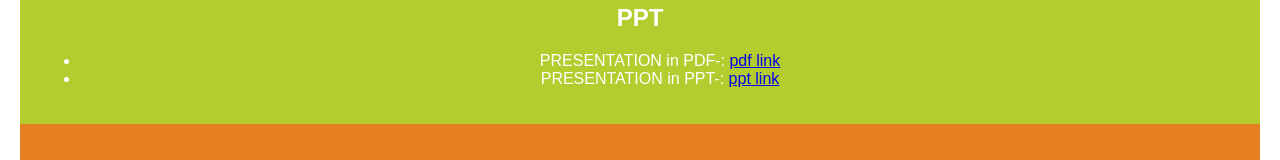
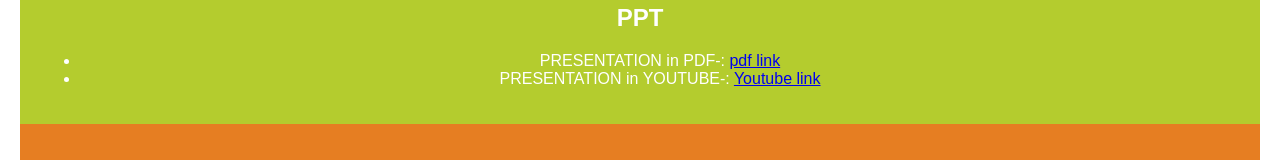
Before and after one commit to Sumitsam1/PptOnLandingPage, a plain HTML site: page index.html in a window 1280 px wide. Shown: the part 1145-1305 px from the top of the page. Drawn offline with Linux system fonts and the light colour scheme.

Commit message:
Update index.html

```diff
--- a/index.html
+++ b/index.html
@@ -45,7 +45,7 @@
         <h2>PPT</h2>
         <ul>
             <li>PRESENTATION in PDF-: <a href="https://drive.google.com/file/d/1D2F74vlPPQO9rzivRCF4o16s8xngLGFV/view?usp=drivesdk">pdf link</a></li>
-            <li>PRESENTATION in PPT-: <a href="https://docs.google.com/presentation/d/1RtLoLofjFXRWJMQ5o6RoklBzozSQuybK/edit?usp=drivesdk&ouid=108869425106784605774&rtpof=true&sd=true">ppt link</a></li>
+            <li>PRESENTATION in YOUTUBE-: <a href=" https://youtu.be/sor7VJ4Ra0c?feature=shared">Youtube link</a></li>
         </ul>
     </section>
 
```
